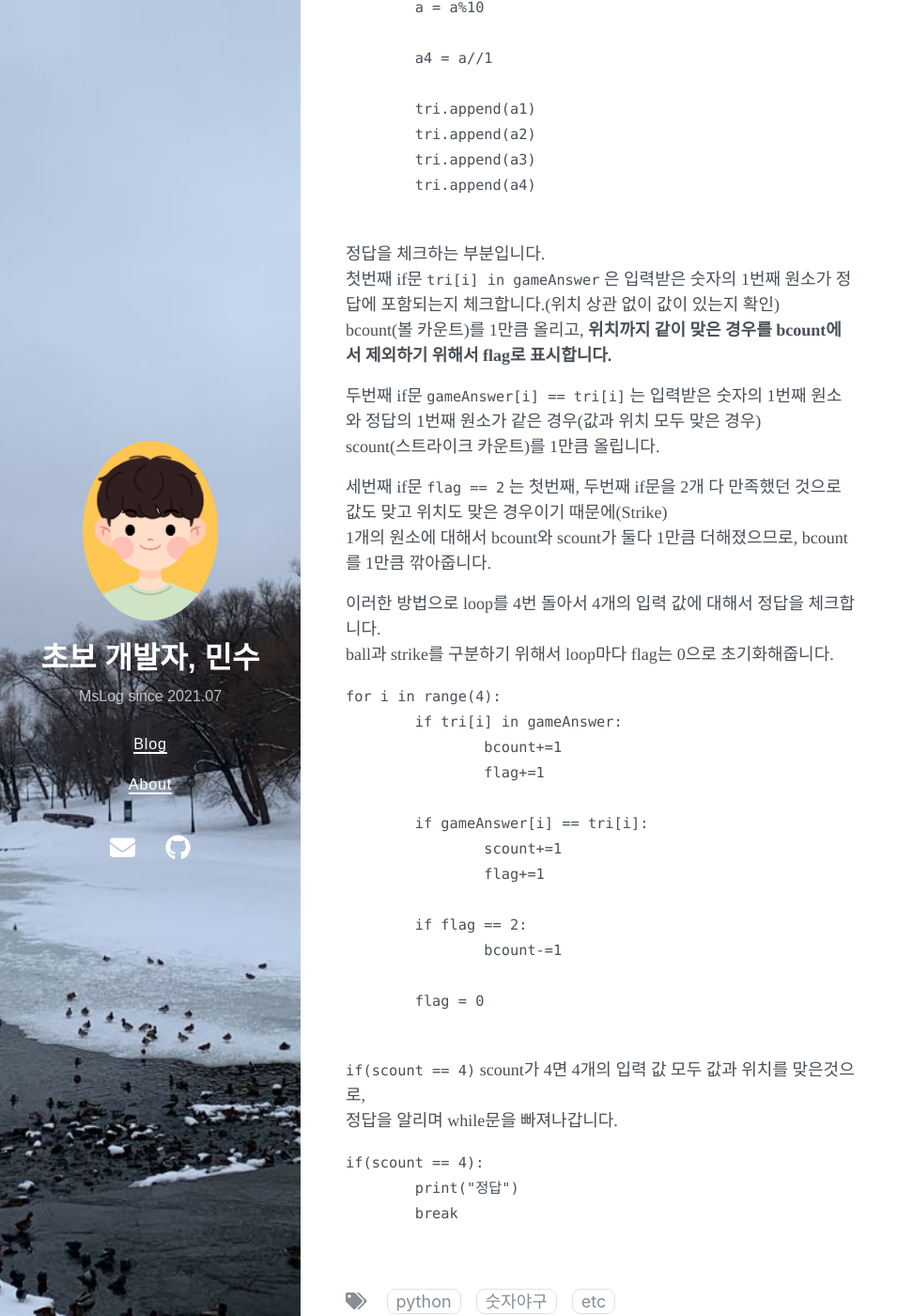
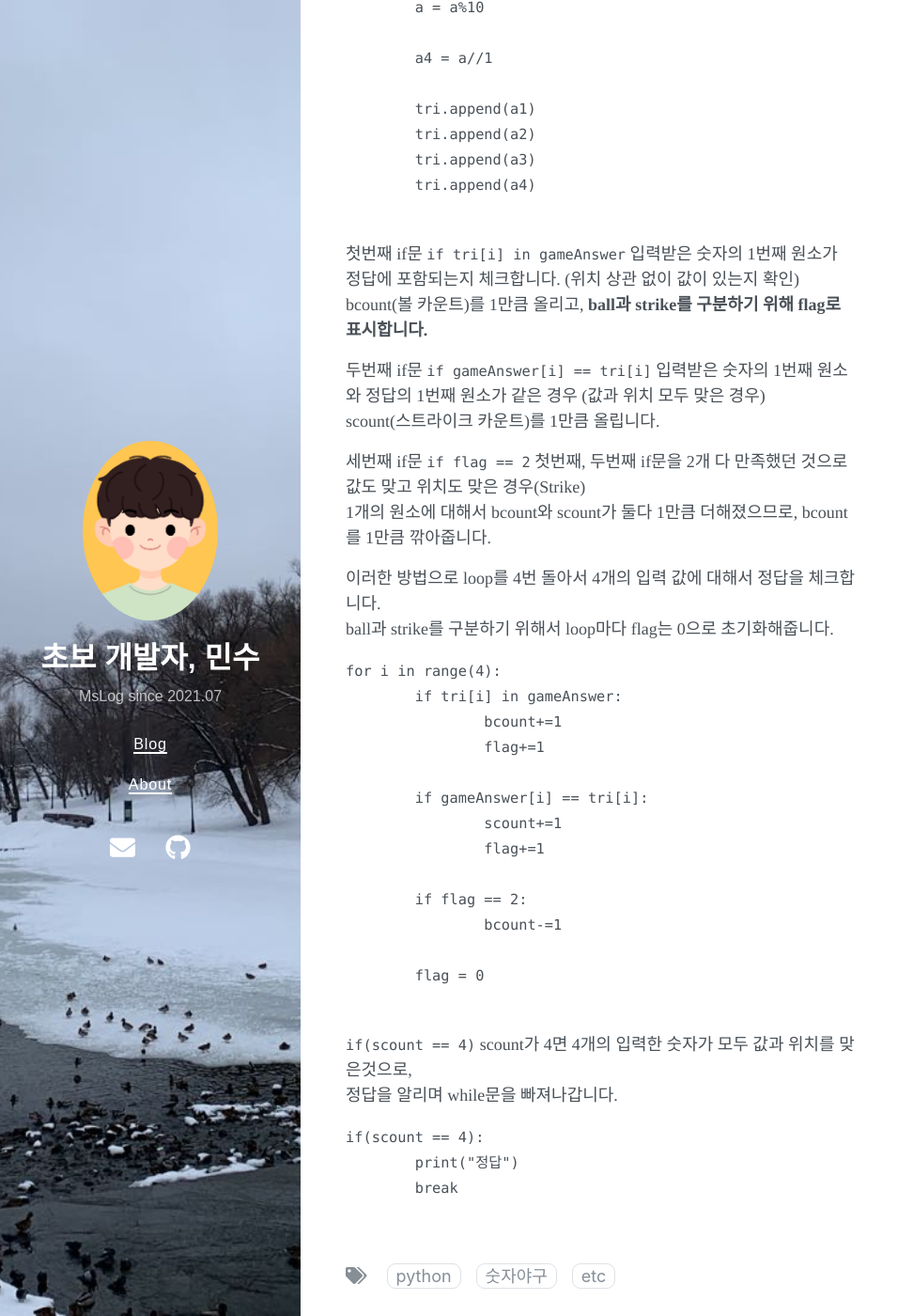
Before and after one commit to MsWoo/MsWoo.github.io, a Jekyll site: the page built from _posts/2021-07-06-baseball.md, in a window 1280 px wide and 1400 px high, scrolled down 1380 px. Shown: the whole window at 94% size, without its empty margins (0-972 px from the left). Built offline with Jekyll 4.4.1, drawn with Linux system fonts in a browser that asks for light colours; nearby versions of some CDN libraries.

Commit message:
Update 2021-07-06-baseball.md

````diff
--- a/_posts/2021-07-06-baseball.md
+++ b/_posts/2021-07-06-baseball.md
@@ -57,14 +57,13 @@ while True:
 	tri.append(a4)
 ```
 
-정답을 체크하는 부분입니다.
-첫번째 if문 `tri[i] in gameAnswer` 은 입력받은 숫자의 1번째 원소가 정답에 포함되는지 체크합니다.(위치 상관 없이 값이 있는지 확인)
-bcount(볼 카운트)를 1만큼 올리고, **위치까지 같이 맞은 경우를 bcount에서 제외하기 위해서 flag로 표시합니다.**
+첫번째 if문 `if tri[i] in gameAnswer` 입력받은 숫자의 1번째 원소가 정답에 포함되는지 체크합니다.  (위치 상관 없이 값이 있는지 확인)
+bcount(볼 카운트)를 1만큼 올리고, **ball과 strike를 구분하기 위해 flag로 표시합니다.**
 
-두번째 if문 `gameAnswer[i] == tri[i]` 는 입력받은 숫자의 1번째 원소와 정답의 1번째 원소가 같은 경우(값과 위치 모두 맞은 경우)
+두번째 if문 `if gameAnswer[i] == tri[i]` 입력받은 숫자의 1번째 원소와 정답의 1번째 원소가 같은 경우  (값과 위치 모두 맞은 경우)
 scount(스트라이크 카운트)를 1만큼 올립니다.
 
-세번째 if문 `flag == 2` 는 첫번째, 두번째 if문을 2개 다 만족했던 것으로 값도 맞고 위치도 맞은 경우이기 때문에(Strike)
+세번째 if문 `if flag == 2` 첫번째, 두번째 if문을 2개 다 만족했던 것으로 값도 맞고 위치도 맞은 경우(Strike)
 1개의 원소에 대해서 bcount와 scount가 둘다 1만큼 더해졌으므로, bcount를 1만큼 깎아줍니다.
 
 이러한 방법으로 loop를 4번 돌아서 4개의 입력 값에 대해서 정답을 체크합니다.
@@ -86,7 +85,7 @@ for i in range(4):
 	flag = 0
 ```
 
-`if(scount == 4)` scount가 4면 4개의 입력 값 모두 값과 위치를 맞은것으로,
+`if(scount == 4)` scount가 4면 4개의 입력한 숫자가 모두 값과 위치를 맞은것으로,
 정답을 알리며 while문을 빠져나갑니다.
 
 ```{.python}
````
